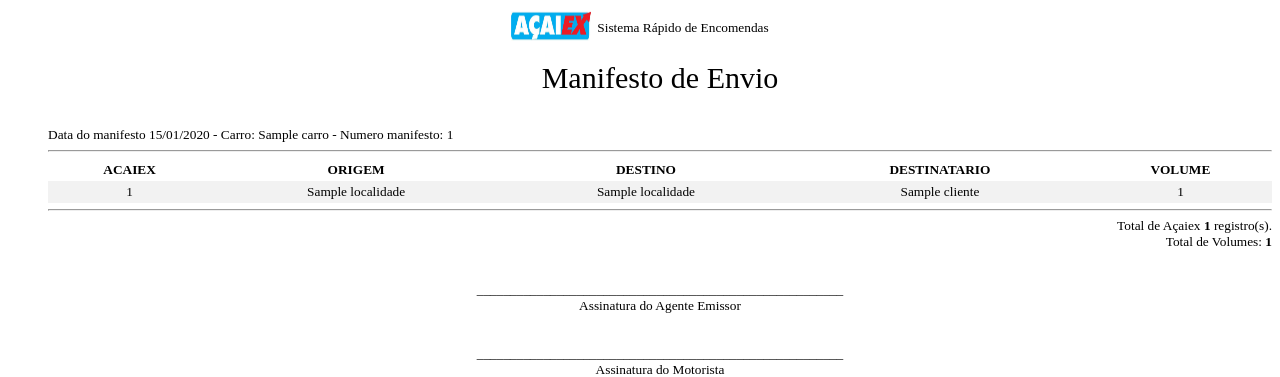
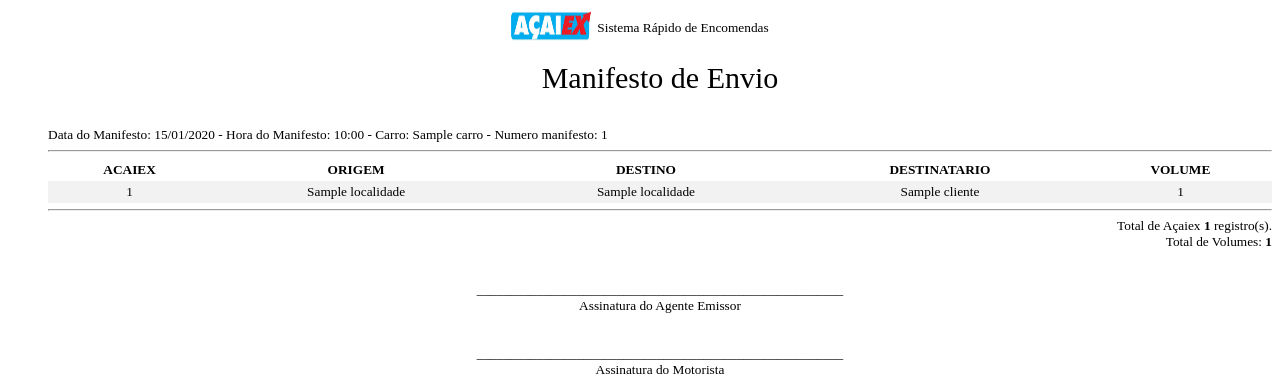
Before and after one commit to jallisson/encomPython, a Django app: page /encom/manifesto/1 in a window 1280 px wide. Shown: the top 377 px of the page. Run offline with Django 3.2, Linux system fonts and the light colour scheme; a user stored in the database is signed in; tables that the repository leaves empty hold one stand-in row (values such as "Sample post"); parts of the project's set-up code (start-up, migrations or seed data) failed here and were passed over.

Commit message:
hora_manifesto

```diff
--- a/encom/models.py
+++ b/encom/models.py
@@ -287,6 +287,7 @@ class Manifesto(models.Model):
     data_venda = models.DateField(default=timezone.now)
     carro = models.ForeignKey(Carro, on_delete=models.CASCADE)
     usuario = models.ForeignKey(User, on_delete=models.CASCADE)
+    hora_manifesto = models.TimeField(auto_now=True, max_length=6, default=timezone.now)
    # venda = models.ForeignKey(Venda, on_delete=models.CASCADE, default=None, null=True, blank=True)
 
     #agencia = models.ForeignKey(Group, on_delete=models.CASCADE, null=True, blank=True)
--- a/encom/templates/encom/manifesto_data_list.html
+++ b/encom/templates/encom/manifesto_data_list.html
@@ -96,7 +96,7 @@ tr:nth-child(even) {background-color: #f2f2f2;}
 
     <tr>
       <div align="center" style="font-size : 30px;">Manifesto de Envio</div><br><br>
-    Data do manifesto {{ manifesto.data_venda }} - Carro: {{manifesto.carro}} - Numero manifesto: {{manifesto.id}}
+    Data do Manifesto: {{ manifesto.data_venda }} - Hora do Manifesto: {{manifesto.hora_manifesto}} - Carro: {{manifesto.carro}} - Numero manifesto: {{manifesto.id}}
 
 <hr />
      <th>ACAIEX</th>
```
Also changed, not shown: encom/migrations/0054_manifesto_hora_manifesto.py (added).
